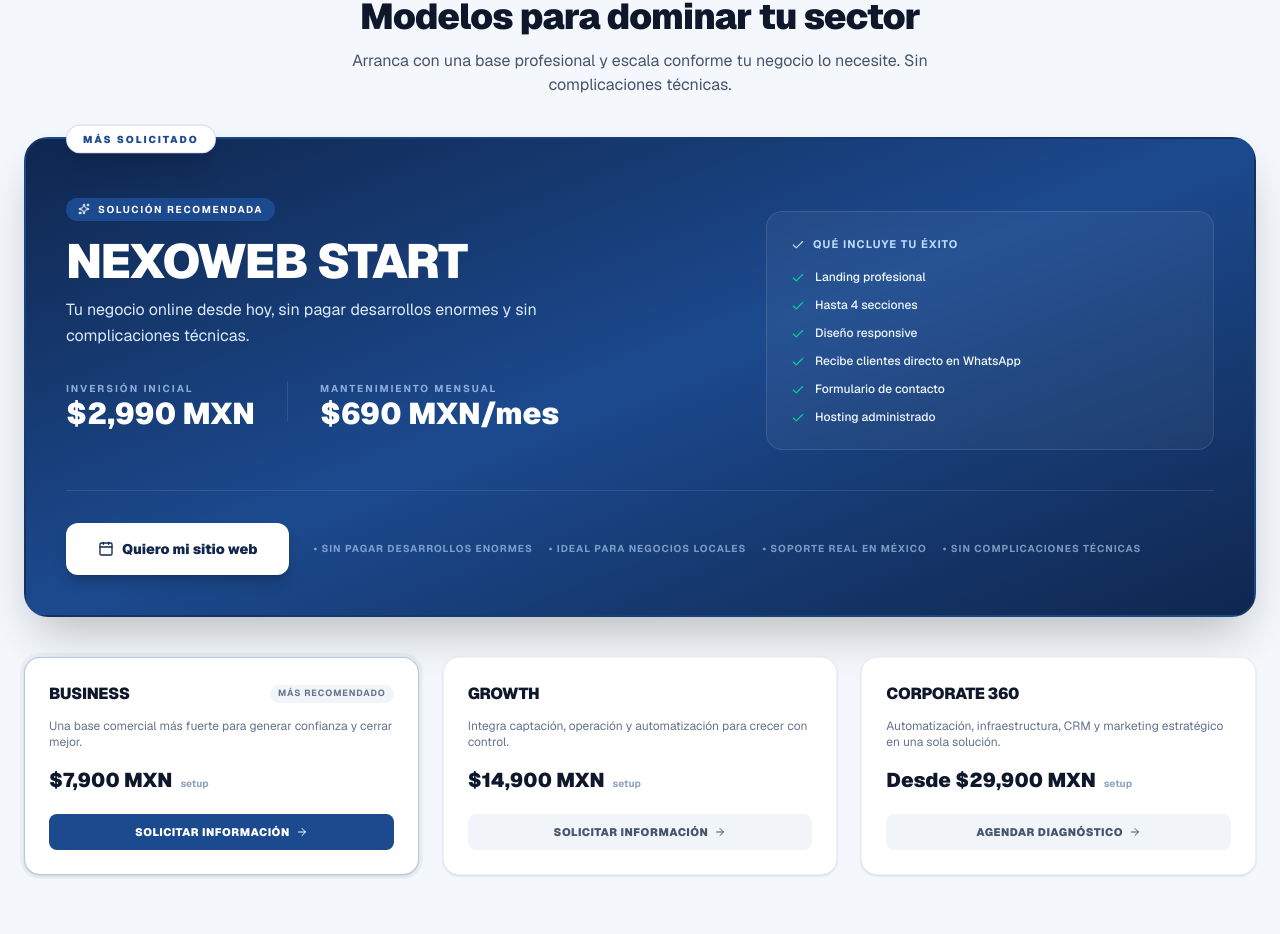
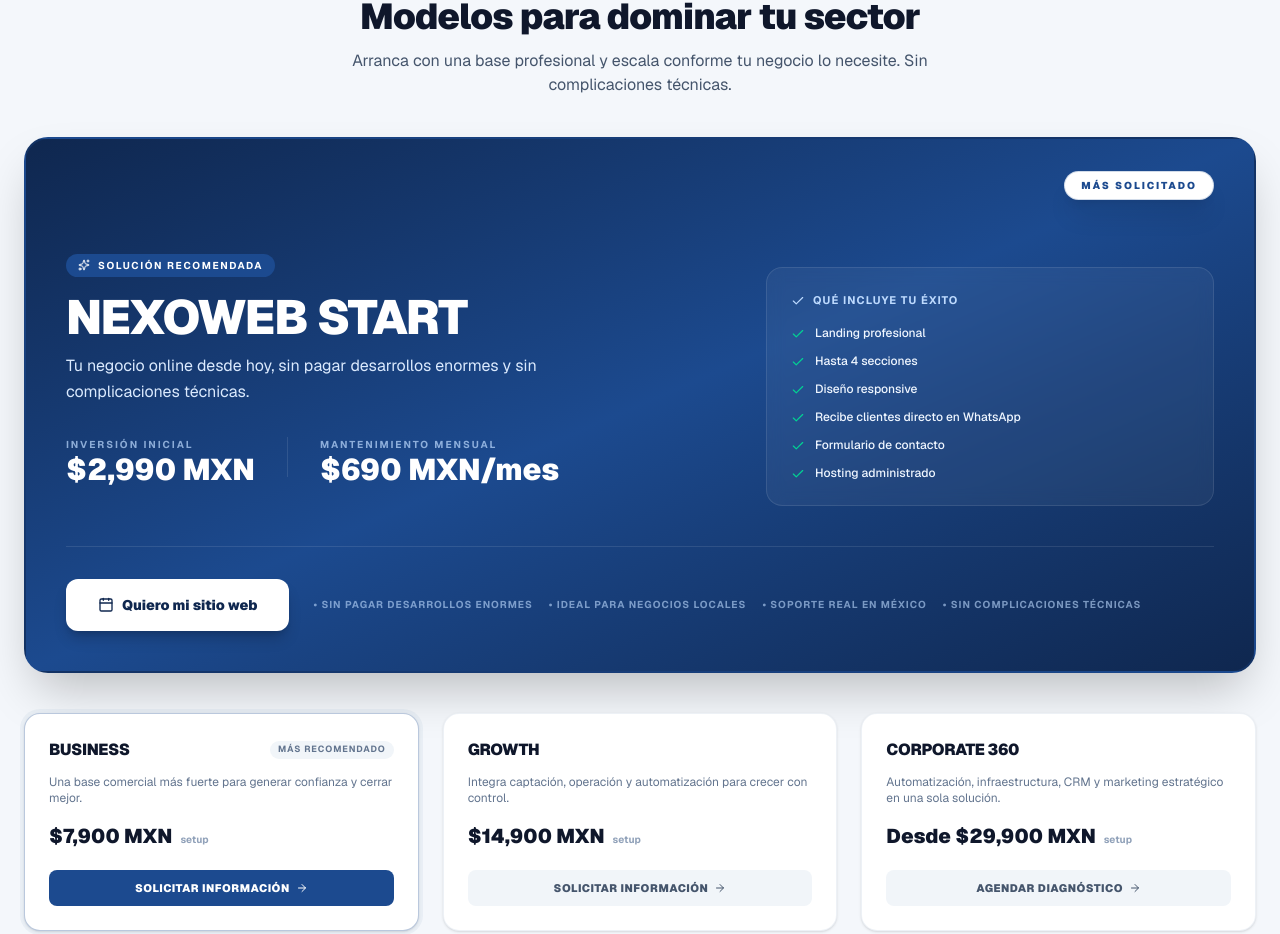
Before and after one commit to Mayk2607/nexoweb-site, a Next.js app: page / in a window 1280 px wide. Shown: the part 1386-2320 px from the top of the page. Built offline with nearby package versions, Linux system fonts and the light colour scheme.

Commit message:
fix: definitive badge positioning with proper spacing

```diff
--- a/components/sections/Pricing.tsx
+++ b/components/sections/Pricing.tsx
@@ -21,8 +21,8 @@ export function Pricing() {
       </div>
 
       {/* START — EL PROTAGONISTA */}
-      <article className="mb-10 relative rounded-3xl border-2 border-[#1c4a8f]/30 bg-gradient-to-br from-[#0f274f] via-[#1c4a8f] to-[#0f274f] p-6 md:p-10 text-white shadow-2xl">
-        <div className="absolute top-0 left-10 -translate-y-1/2 rounded-full bg-white px-4 py-1.5 text-[10px] font-black uppercase tracking-[0.2em] text-[#1c4a8f] shadow-xl border border-[#1c4a8f]/20 z-10">
+      <article className="mb-10 relative rounded-3xl border-2 border-[#1c4a8f]/30 bg-gradient-to-br from-[#0f274f] via-[#1c4a8f] to-[#0f274f] p-6 md:p-10 pt-20 md:pt-24 text-white shadow-2xl">
+        <div className="absolute top-8 right-10 rounded-full bg-white px-4 py-1.5 text-[10px] font-black uppercase tracking-[0.2em] text-[#1c4a8f] shadow-xl border border-[#1c4a8f]/20 z-10">
           {startPlan.highlightLabel || "Más solicitado"}
         </div>
 
```
